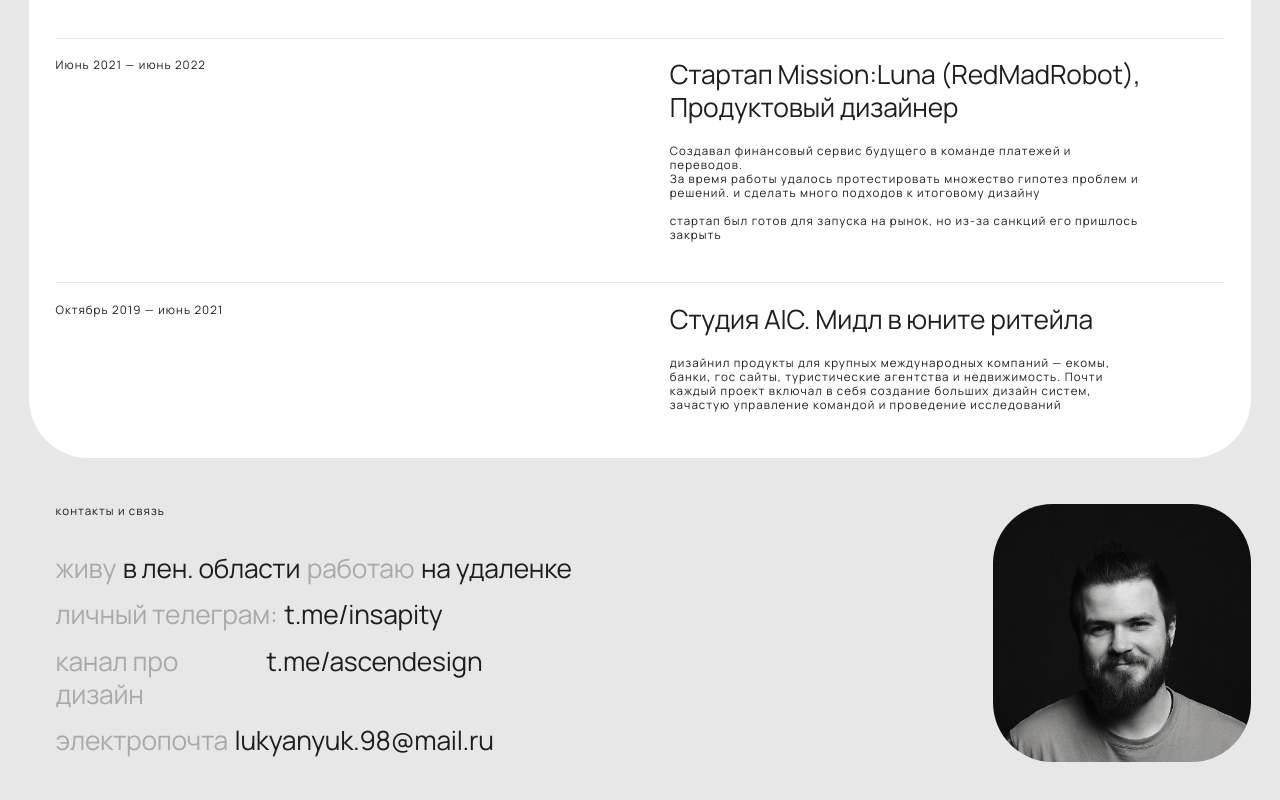
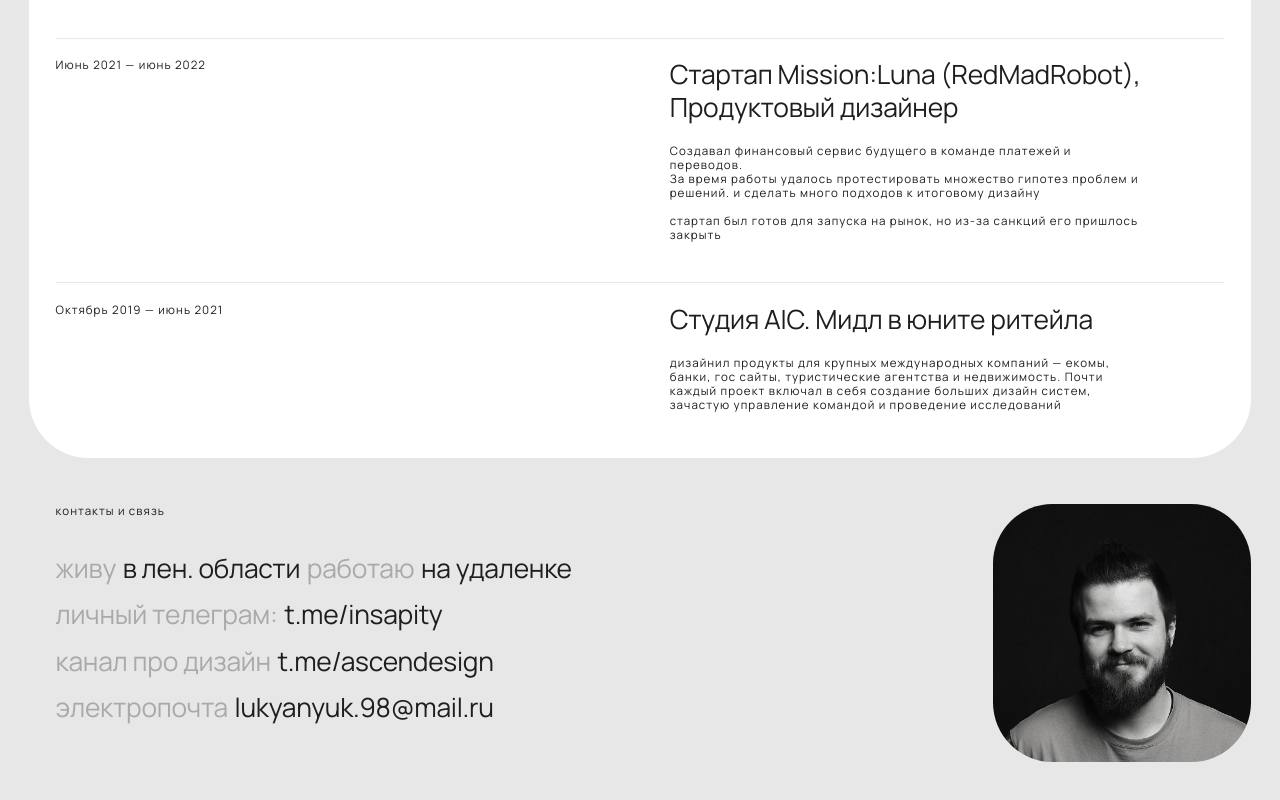
Before and after one commit to Insapity/folio26, a React (Vite) app: page / in a window 1280 px wide. Shown: the part 4331-5131 px from the top of the page. Built offline with nearby package versions, Linux system fonts and the light colour scheme.

Commit message:
Tighten homepage case and footer wrapping

```diff
--- a/src/App.css
+++ b/src/App.css
@@ -508,6 +508,11 @@
   gap: 0.5rem;
 }
 
+.contact-links__row--nowrap {
+  flex-wrap: nowrap;
+  white-space: nowrap;
+}
+
 .contact-links__row a {
   color: #1e1e1e;
   text-decoration: none;
--- a/src/App.jsx
+++ b/src/App.jsx
@@ -65,9 +65,8 @@ const caseCards = [
     ),
     body: (
       <>
-        Как следствие, качество работы объективно становится лучше без потери
-        <br />
-        скорости, вовлечение и инициативность растет — ребята растут в
+        Как следствие, качество работы объективно становится лучше без потери скорости,
+        вовлечение и инициативность растет — ребята растут в&nbsp;
         <br />
         грейдах и зарплате, бизнес-команды довольны, а работа идет сильно
         <br />
@@ -406,7 +405,7 @@ function App() {
                   t.me/insapity
                 </a>
               </div>
-              <div className="contact-links__row">
+              <div className="contact-links__row contact-links__row--nowrap">
                 <span className="contact-meta__muted">канал про дизайн</span>
                 <a href="https://t.me/ascendesign" target="_blank" rel="noreferrer">
                   t.me/ascendesign
```
